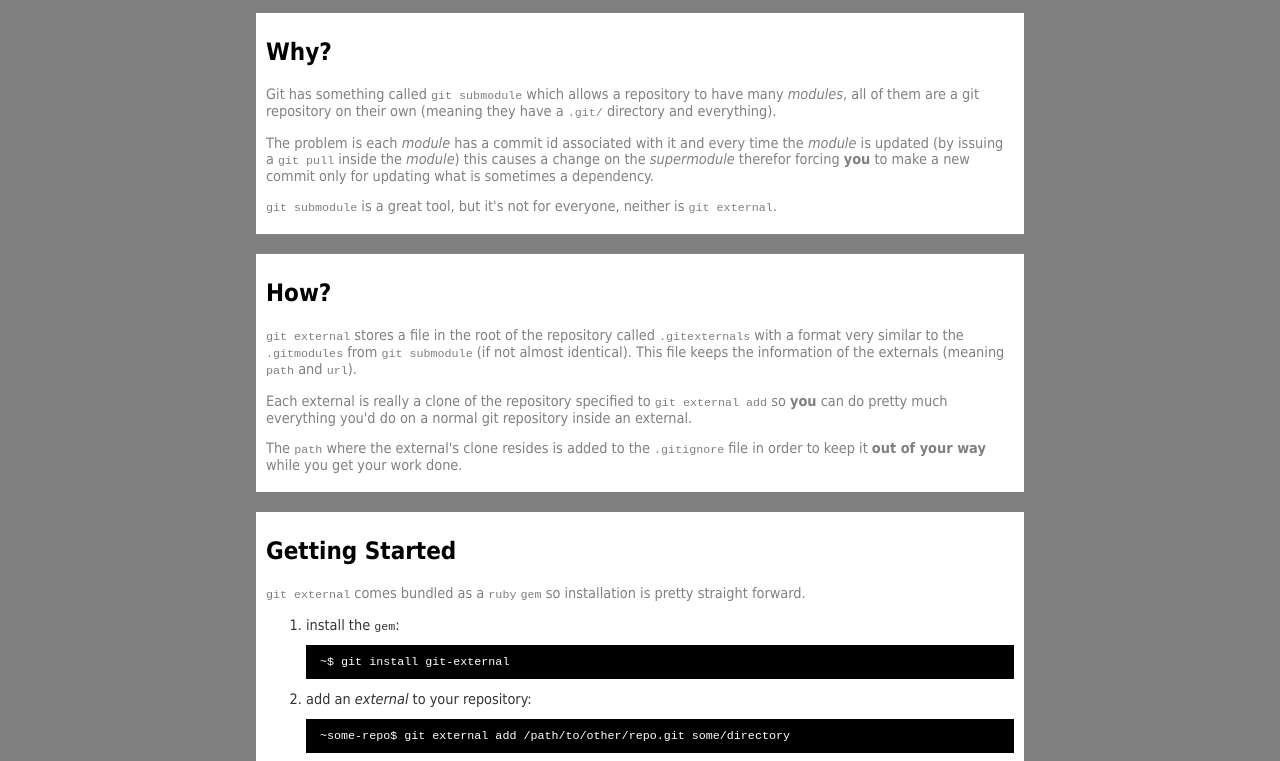
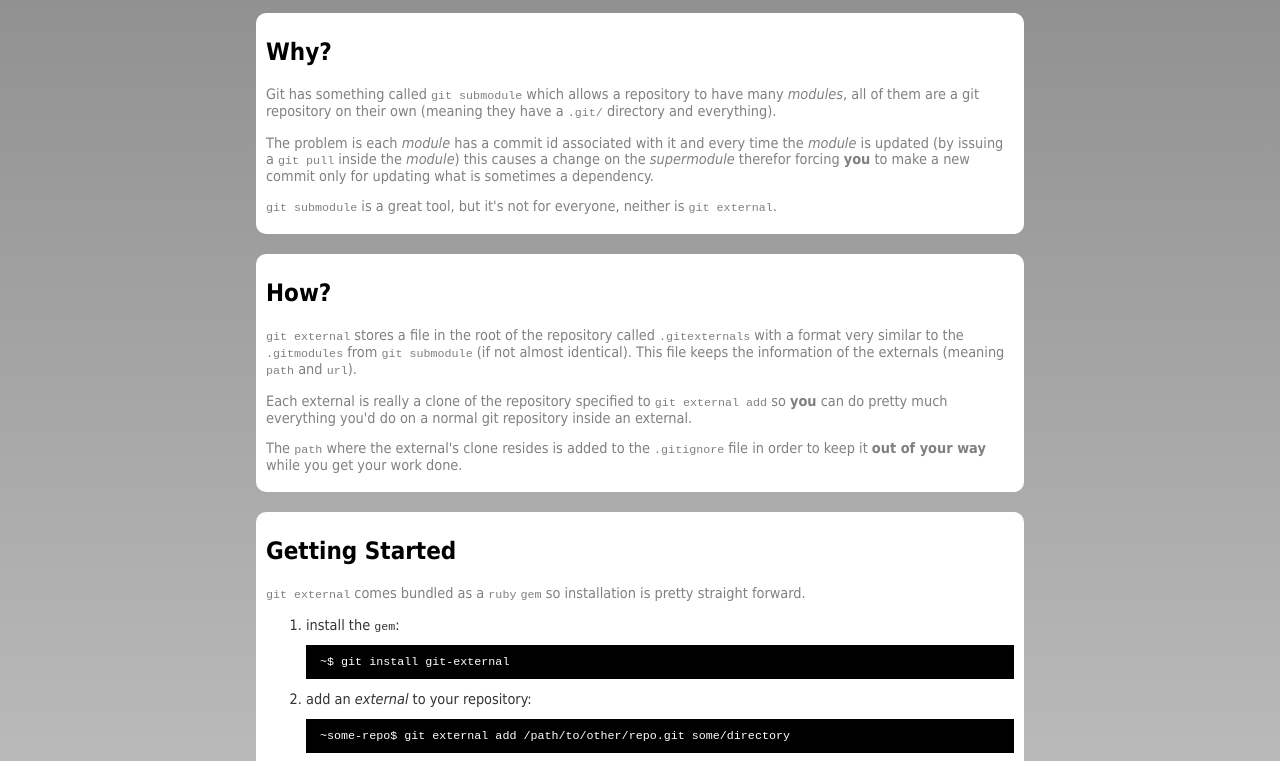
Before and after one commit to dcestari/git-external, a plain HTML site: page index.html in a window 1280 px wide. Shown: the part 316-1077 px from the top of the page. Drawn offline with Linux system fonts and the light colour scheme.

Commit message:
Add background CSS gradient and some rounded corners for sections

```diff
--- a/css/main.css
+++ b/css/main.css
@@ -9,6 +9,9 @@ body
   font-family: Tahoma, Arial, Verdana, sans-serif;
   background-color: gray;
   margin-bottom: 100px;
+  background: -webkit-gradient(linear, left top, left bottom, from(gray), to(#ccc));
+  background: -moz-linear-gradient(top,  gray,  #ccc);
+  filter: progid:DXImageTransform.Microsoft.gradient(startColorstr='#808080', endColorstr='#cccccc');
 }
 
 .container
@@ -21,6 +24,10 @@ body
 
 .section
 {
+  -webkit-border-radius: 10px;
+  -moz-border-radius: 10px;
+  border-radius: 10px;
+  behavior: url(border-radius.htc);
   text-align: left;
   background-color: white;
   color: black;
```
Also changed, not shown: 1 other file.
